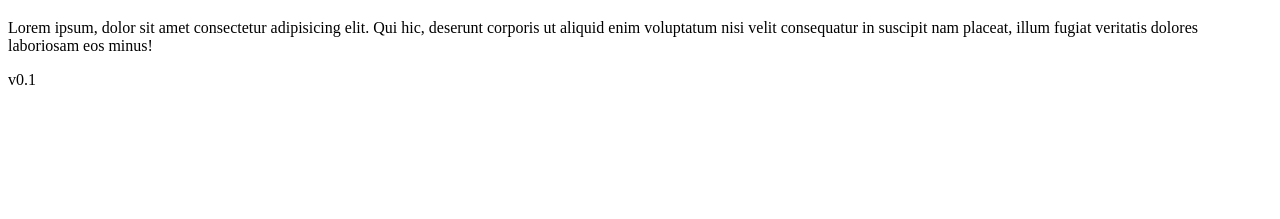
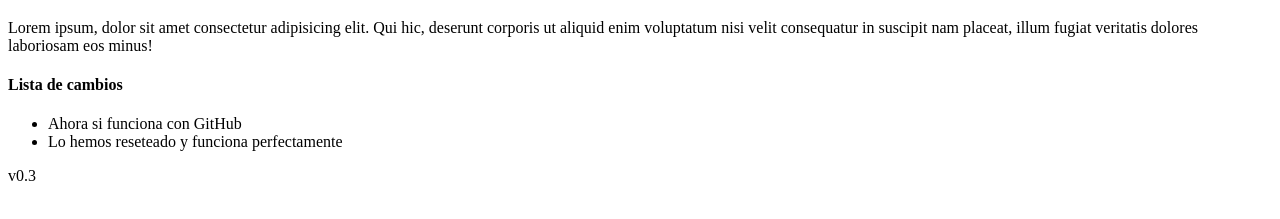
Before and after one commit to fran-valls/demo-08-github, a plain HTML site: page index.html in a window 1280 px wide. Shown: the part 61-280 px from the top of the page. Drawn offline with Linux system fonts and the light colour scheme.

Commit message:
Actualización a versión 0.3

```diff
--- a/index.html
+++ b/index.html
@@ -9,6 +9,11 @@
 <body>
     <h1>Proyecto que subiremos a GitHub</h1>
     <p>Lorem ipsum, dolor sit amet consectetur adipisicing elit. Qui hic, deserunt corporis ut aliquid enim voluptatum nisi velit consequatur in suscipit nam placeat, illum fugiat veritatis dolores laboriosam eos minus!</p>
-    <footer>v0.1</footer>
+    <h4>Lista de cambios</h4>
+    <ul>
+        <li>Ahora si funciona con GitHub</li>
+        <li>Lo hemos reseteado y funciona perfectamente</li>
+    </ul>
+    <footer>v0.3</footer>
 </body>
 </html>
```
